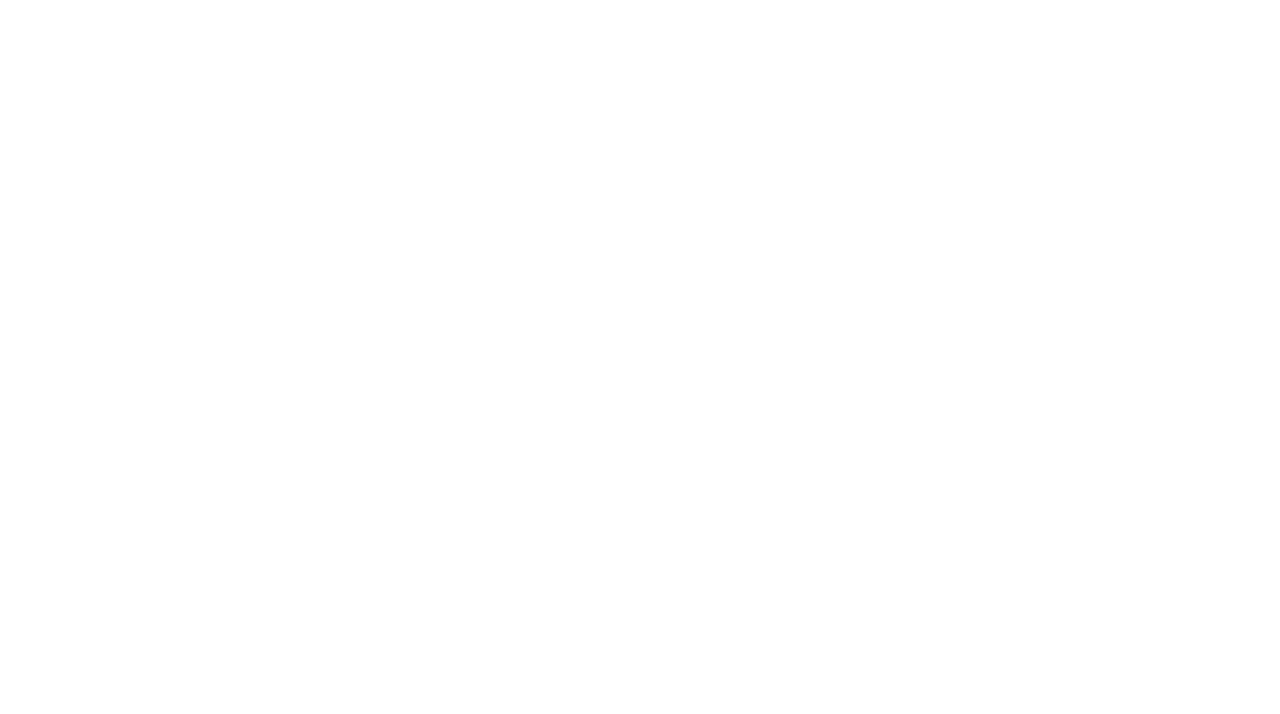
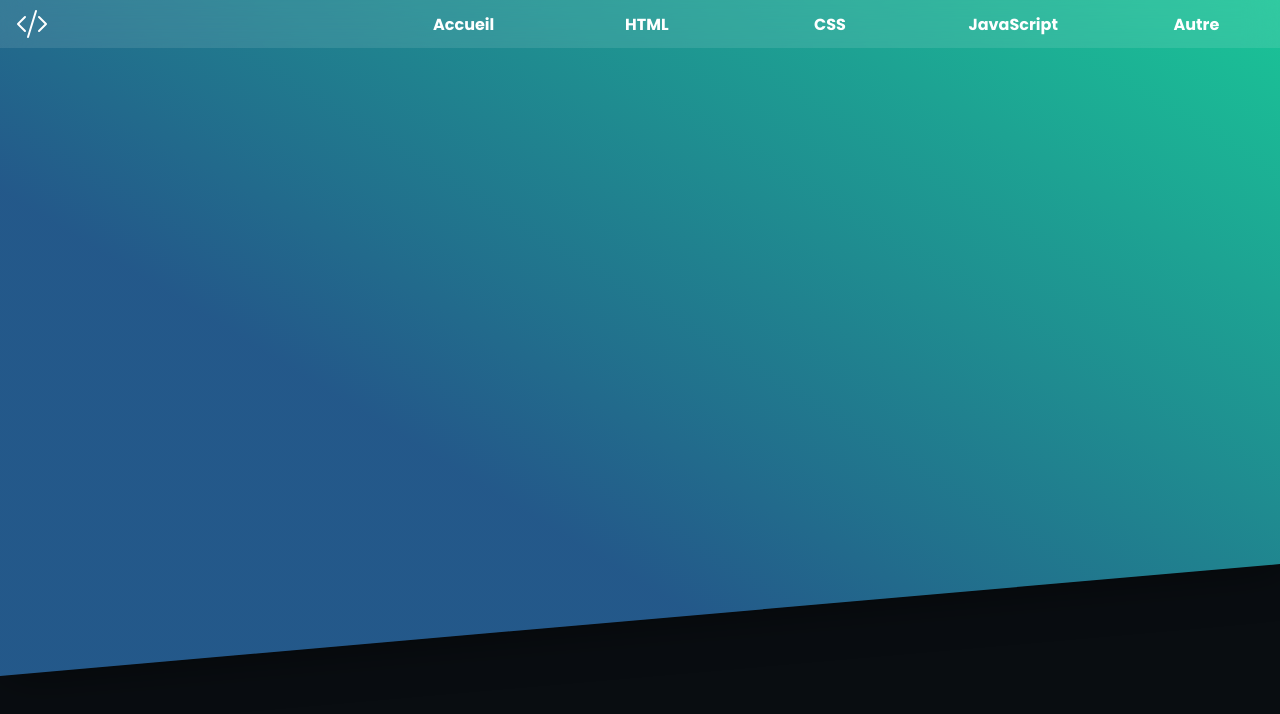
Before and after one commit to kevstfnl/html-css-final, a website: page index.html in a window 1280 px wide. Shown: the top 714 px of the page. Drawn offline with Linux system fonts and the light colour scheme.

Commit message:
Add header

```diff
--- a/index.html
+++ b/index.html
@@ -4,13 +4,44 @@
 <head>
   <meta charset="UTF-8" />
   <meta name="viewport" content="width=device-width, initial-scale=1.0" />
+  <link rel="stylesheet" href="/styles/style.css">
   <title>Développement web</title>
 </head>
 
 <body>
   <div id="app">
+    <header>
+      <div class="skew-back"></div>
+      <div class="topbar">
+        <span class="logo">
+          <svg xmlns="http://www.w3.org/2000/svg" width="32" height="32" fill="#fff" class="bi bi-code-slash"
+            viewBox="0 0 16 16">
+            <path
+              d="M10.478 1.647a.5.5 0 1 0-.956-.294l-4 13a.5.5 0 0 0 .956.294zM4.854 4.146a.5.5 0 0 1 0 .708L1.707 8l3.147 3.146a.5.5 0 0 1-.708.708l-3.5-3.5a.5.5 0 0 1 0-.708l3.5-3.5a.5.5 0 0 1 .708 0m6.292 0a.5.5 0 0 0 0 .708L14.293 8l-3.147 3.146a.5.5 0 0 0 .708.708l3.5-3.5a.5.5 0 0 0 0-.708l-3.5-3.5a.5.5 0 0 0-.708 0" />
+          </svg>
+        </span>
+        <nav id="navigation">
+          <ul>
+            <li><a href="#" class="nav-link">Accueil</a></li>
+            <li><a href="#" class="nav-link">HTML</a></li>
+            <li><a href="#" class="nav-link">CSS</a></li>
+            <li><a href="#" class="nav-link">JavaScript</a></li>
+            <li><a href="#" class="nav-link">Autre</a></li>
+          </ul>
+        </nav>
+        <button id="menuButton">
+          <span>
+            <svg xmlns="http://www.w3.org/2000/svg" height="40px" viewBox="0 -960 960 960" width="40px" fill="#e8eaed">
+              <path d="m287-446.67 240 240L480-160 160-480l320-320 47 46.67-240 240h513v66.66H287Z" />
+            </svg>
+          </span>
+        </button>
+      </div>
 
+
+    </header>
   </div>
+  <script src="/src/main.js"></script>
 </body>
 
 </html>
--- /dev/null
+++ b/src/main.js
@@ -0,0 +1,7 @@
+const menuButton = document.getElementById("menuButton");
+const menu = document.getElementById("navigation");
+menuButton.addEventListener("click", () => {
+        menuButton.classList.toggle("active");
+        menu.classList.toggle("active");
+    }
+);
--- /dev/null
+++ b/styles/header.css
@@ -0,0 +1,155 @@
+.skew-back {
+    z-index: -1;
+    position: absolute;
+    top: 0;
+    right: 0;
+    left: 0;
+    height: 90vh;
+    background: linear-gradient(35deg, var(--c1) 30%, var(--c3) 110%);
+    transform: skewY(-5deg) translateY(-100px);
+    box-shadow: rgba(0, 0, 0, 0.5) 5px 0 3pc;
+}
+
+.topbar {
+    position: fixed;
+    top: 0;
+    left: 0;
+    right: 0;
+    height: 3rem;
+    display: flex;
+    justify-content: space-between;
+    align-items: center;
+    background-color: rgba(255, 255, 255, 0.1);
+    backdrop-filter: blur(16px);
+}
+
+.logo {
+    line-height: 0;
+    padding-inline: 1rem;
+    transition: transform 250ms;
+
+    &:hover {
+        transform: scale(120%);
+    }
+}
+
+#navigation {
+    display: flex;
+    justify-content: end;
+    width: 100%;
+    height: 100%;
+
+    ul {
+        display: flex;
+        gap: 1rem;
+        width: 100%;
+        height: 100%;
+        max-width: 900px;
+
+        li {
+            text-align: center;
+            font-weight: 700;
+            font-size: 1rem;
+            width: 100%;
+            height: 100%;
+
+
+            a {
+                align-content: center;
+                display: block;
+                width: 100%;
+                height: 100%;
+
+                position: relative;
+                color: white;
+
+                transition: color 250ms;
+
+                &::before {
+                    position: absolute;
+                    content: "";
+                    height: 4px;
+                    background-color: white;
+                    border-radius: 3px;
+                    bottom: 0;
+                    right: 20%;
+                    left: 20%;
+                    transform: scaleX(0);
+                    transform-origin: center;
+                    transition: transform, background-color;
+                    transition-duration: 250ms;
+                }
+
+                &:hover {
+                    color: var(--c2);
+
+                    &::before {
+                        transform: scaleX(100%);
+                        background-color: var(--c2);
+                    }
+                }
+
+            }
+        }
+    }
+}
+
+
+
+#menuButton {
+    display: none;
+    border: none;
+    background: none;
+    line-height: 0;
+    padding-inline: 1rem;
+}
+
+@media (max-width: 640px) {
+    #menuButton {
+        position: absolute;
+        right: 0;
+        display: block;
+        transition: transform 250ms;
+
+        &.active {
+            transform: rotate(180deg);
+        }
+    }
+
+    #navigation {
+        ul {
+            position: absolute;
+            top: 0;
+            right: 0;
+
+            background-color: rgba(255, 255, 255, 0.1);
+            backdrop-filter: blur(16px);
+            height: 0;
+            width: 100vw;
+            transition: height 250ms;
+
+            flex-direction: column;
+            justify-content: center;
+
+
+
+            li {
+                visibility: hidden;
+                height: 3rem;
+
+                a::before {
+                    right: 40%;
+                    left: 40%;
+                }
+            }
+        }
+    }
+
+    #navigation.active ul {
+        height: 100vh;
+
+        li {
+            visibility: visible;
+        }
+    }
+}
--- /dev/null
+++ b/styles/style.css
@@ -0,0 +1,23 @@
+@import "variables.css";
+@import "header.css";
+
+* {
+    margin: 0;
+    padding: 0;
+    box-sizing: border-box;
+}
+
+ol,
+ul {
+    list-style: none;
+}
+
+a {
+    text-decoration: none;
+}
+
+body {
+    font-family: "Poppins", sans-serif;
+    background-color: var(--bg-dark-1);
+    height: 300vh;
+}
--- /dev/null
+++ b/styles/variables.css
@@ -0,0 +1,15 @@
+@import url("https://fonts.googleapis.com/css2?family=Poppins:ital,wght@0,100;0,200;0,300;0,400;0,500;0,600;0,700;0,800;0,900;1,100;1,200;1,300;1,400;1,500;1,600;1,700;1,800;1,900&display=swap");
+
+:root {
+    --c1: hsl(209, 59%, 34%);
+    --c2: hsl(14, 92%, 54%);
+    --c3: hsl(158, 82%, 50%);
+
+    --bg-dark-1: hsl(210, 31%, 5%);
+    --bg-dark-2: hsl(210, 31%, 10%);
+    --bg-dark-3: hsl(209, 30%, 15%);
+
+    --bg-light-1: hsl(210, 31%, 95%);
+    --bg-light-2: hsl(208, 29%, 90%);
+    --bg-light-3: hsl(209, 30%, 85%);
+}
```
Also changed, not shown: public/assets/mardown/html-1.md (added, +13 -0 lines), public/assets/mardown/html-block.md (added, +10 -0 lines), public/assets/images/escargot.jpeg (added), public/assets/images/languages.jpeg (added), public/assets/images/mamie.jpg (added), public/assets/svg/arrow.svg (added), public/assets/svg/code-slash.svg (added), public/assets/svg/linkedin.svg (added), public/assets/svg/mamie.svg (added), public/assets/svg/ordinateur.svg (added).
